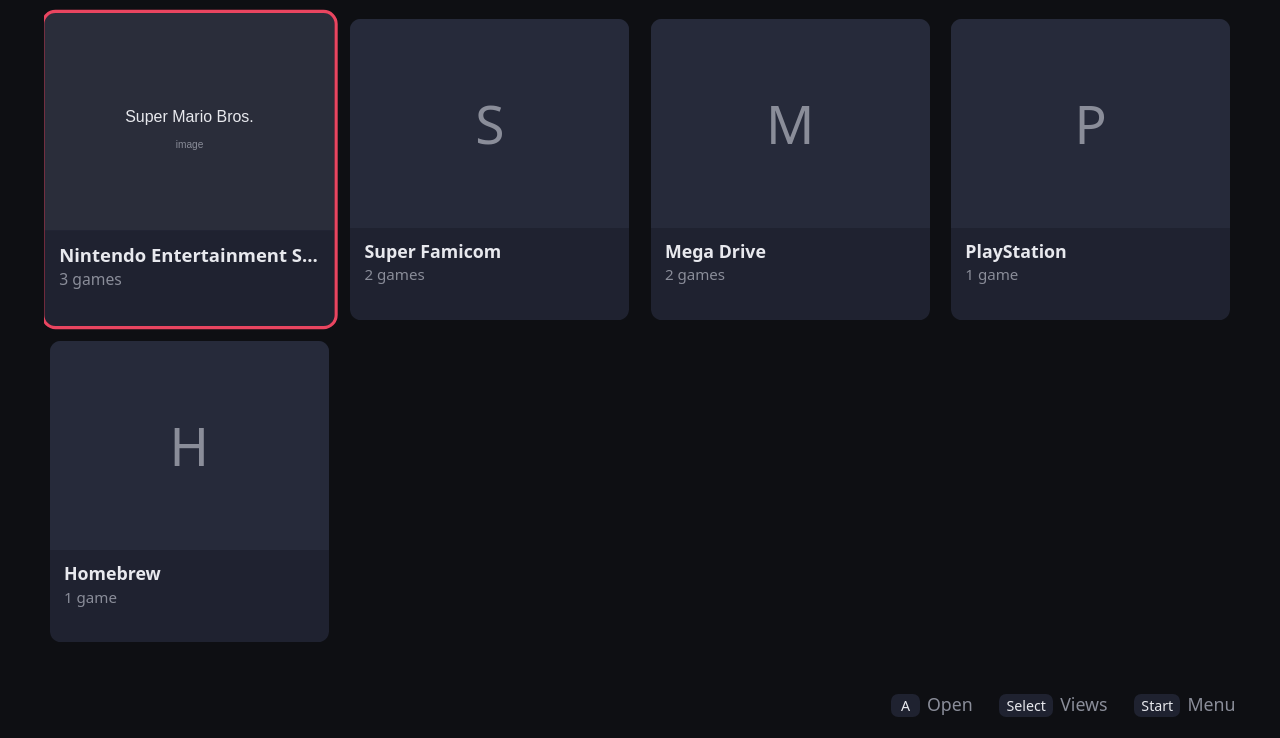
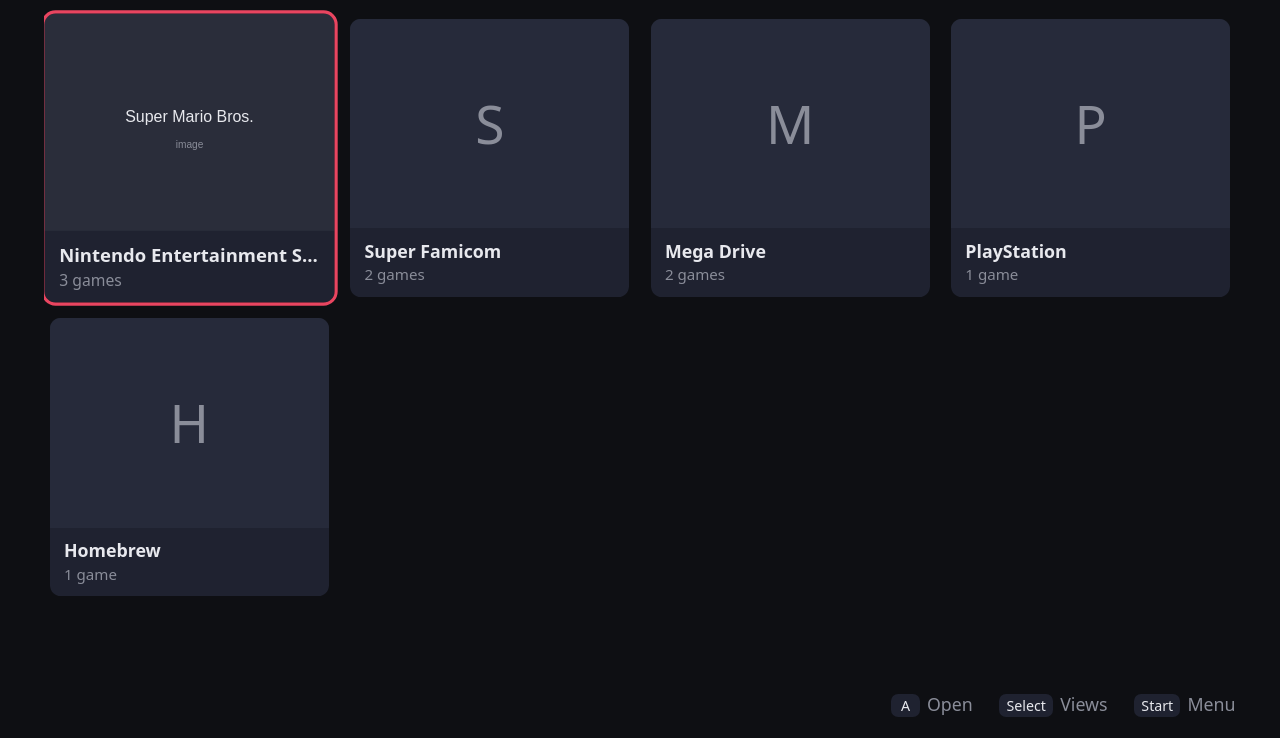
Before and after one commit to RAMRaiders/Forma, a website with bundled scripts: page packages/theme-default/index.html in a window 1280 px wide. Shown: the part 62-800 px from the top of the page. Built offline with nearby package versions, Linux system fonts and the light colour scheme.

Commit message:
fix(batocera): find EmulationStation and Forma by what they are, keep grid rows whole
The kernel cuts process names to 15 characters, so `pgrep -x emulationstation`
never matched and Forma never took over; match ES on its command line. The
service script is itself a process named "forma", so status and stop found
themselves; find the app by its executable, and anchor the standalone's pkill
so it does not hit shells that mention it.

With a real library (251 systems) the grid stretched to fit and squeezed every
card to a strip; rows now keep their content height and the grid scrolls.

refs #46 #47

```diff
--- a/packages/theme-default/src/style.css
+++ b/packages/theme-default/src/style.css
@@ -66,6 +66,10 @@ main {
 .grid {
   display: grid;
   grid-template-columns: repeat(auto-fill, minmax(13rem, 1fr));
+  /* Rows keep their content's height and the grid scrolls; left to stretch, a long list
+     squeezes every row to fit, since cards (overflow: hidden) have no minimum height. */
+  grid-auto-rows: max-content;
+  align-content: start;
   gap: 1.2rem;
   height: 100%;
   overflow-y: auto;
```
Also changed, not shown: 3 other files.
